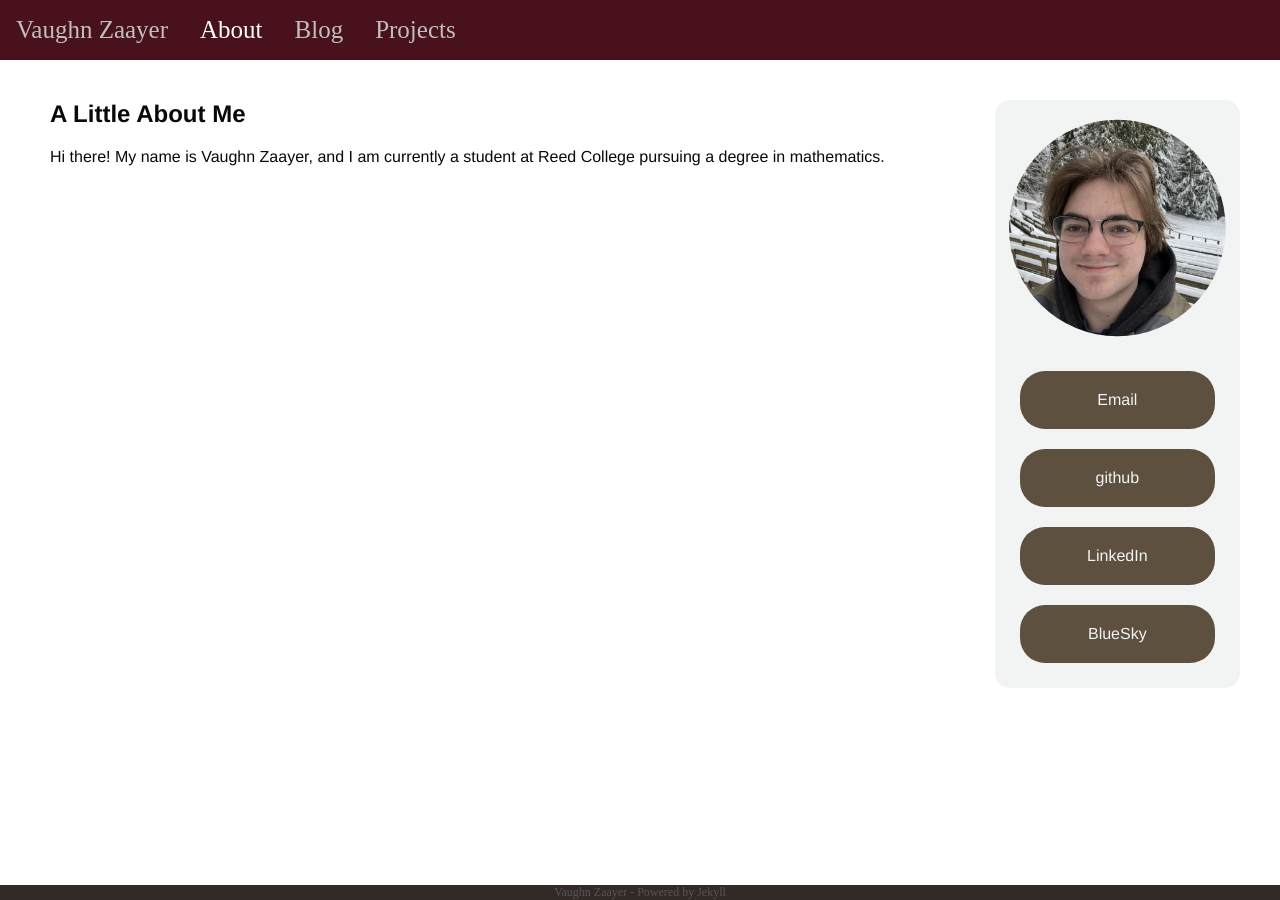
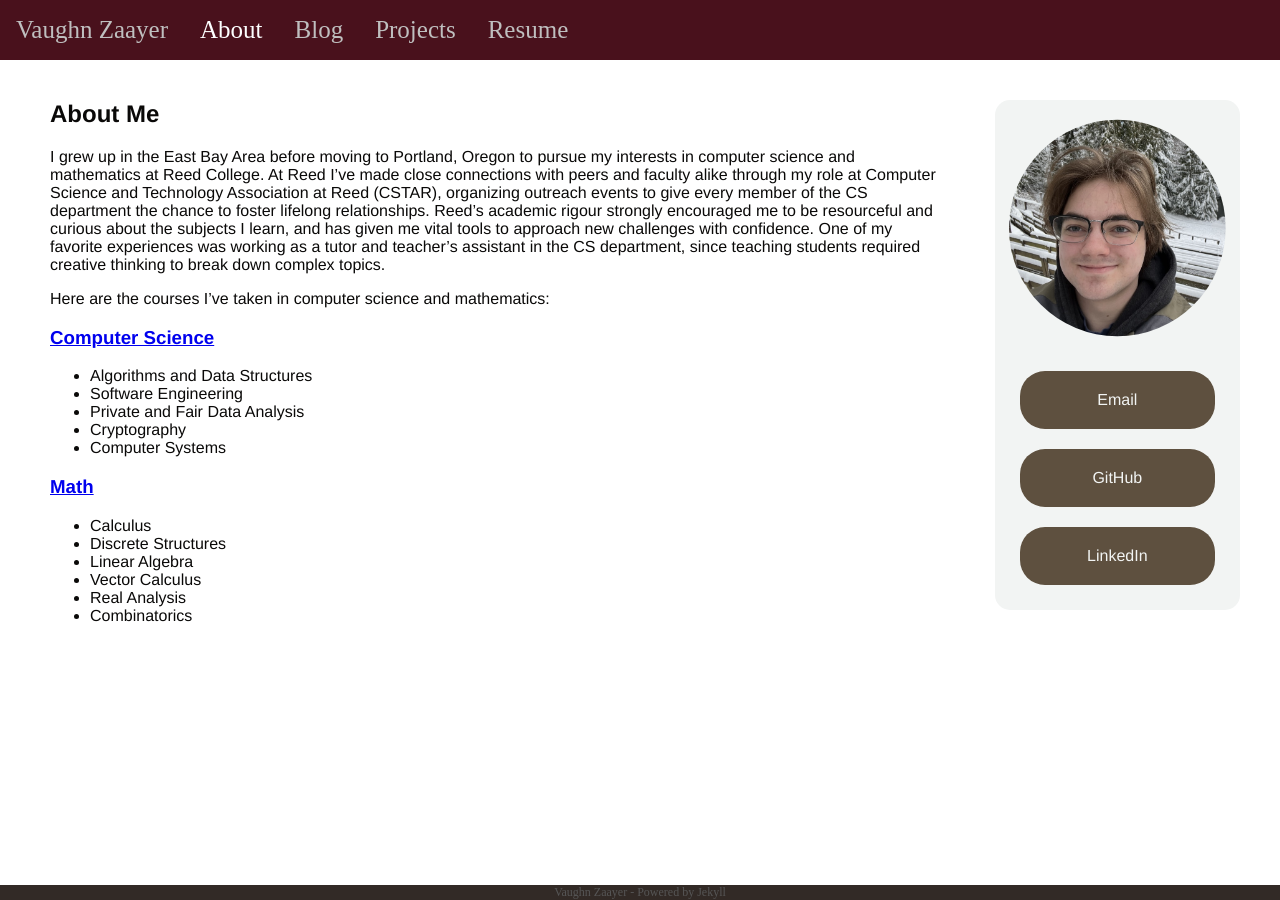
Before and after one commit to vaughnzaayer/vaughnzaayer.github.io, a Jekyll site: the page built from about.md, in a window 1280 px wide. Built offline with Jekyll 4.4.1, drawn with Linux system fonts in a browser that asks for light colours.

Commit message:
updated gitignore, home and about content updates

```diff
--- a/_data/navigation.yml
+++ b/_data/navigation.yml
@@ -6,3 +6,5 @@
   link: /blog.html
 - name: Projects
   link: /project_pages/active_projects.html
+- name: Resume
+  link: /assets/docs/VaughnZaayer_Resume.pdf
--- a/_layouts/default.html
+++ b/_layouts/default.html
@@ -1,6 +1,7 @@
 <!doctype html>
 <html>
 	<head>
+		<meta name="description" content="Personal website of Vaughn Zaayer, Mathematics student at Reed College.">
 		<meta charset="utf-8">
 		<title>{{ page.title }}</title>
 		<link rel="stylesheet" href="/assets/css/styles.css">
--- a/about.md
+++ b/about.md
@@ -3,6 +3,23 @@ layout: default
 title: About Me
 contact_card: true
 ---
-## A Little About Me
+## About Me
 
-Hi there! My name is Vaughn Zaayer, and I am currently a student at Reed College pursuing a degree in mathematics.
+I grew up in the East Bay Area before moving to Portland, Oregon to pursue my interests in computer science and mathematics at Reed College. At Reed I've made close connections with peers and faculty alike through my role at Computer Science and Technology Association at Reed (CSTAR), organizing outreach events to give every member of the CS department the chance to foster lifelong relationships. Reed's academic rigour strongly encouraged me to be resourceful and curious about the subjects I learn, and has given me vital tools to approach new challenges with confidence. One of my favorite experiences was working as a tutor and teacher's assistant in the CS department, since teaching students required creative thinking to break down complex topics.
+
+Here are the courses I've taken in computer science and mathematics:
+
+### [Computer Science](https://www.reed.edu/computer-science/courses.html)
+- Algorithms and Data Structures
+- Software Engineering
+- Private and Fair Data Analysis
+- Cryptography
+- Computer Systems
+
+### [Math](https://www.reed.edu/math-stats/courses.html)
+- Calculus
+- Discrete Structures
+- Linear Algebra
+- Vector Calculus
+- Real Analysis
+- Combinatorics
```
Also changed, not shown: _data/contact_links.yml (+3 -6 lines), _includes/home_page_content.md (+8 -3 lines), 1 other file.
